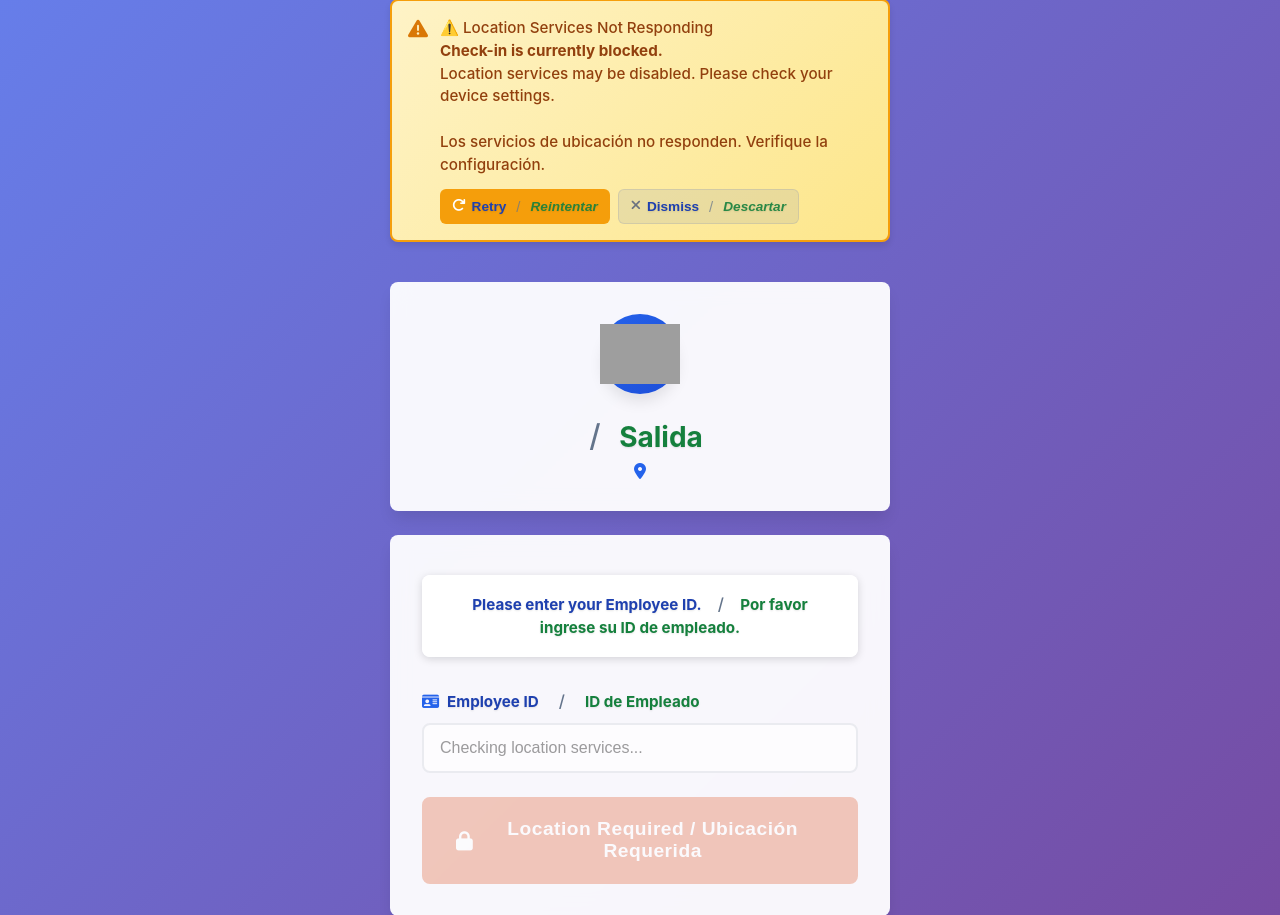
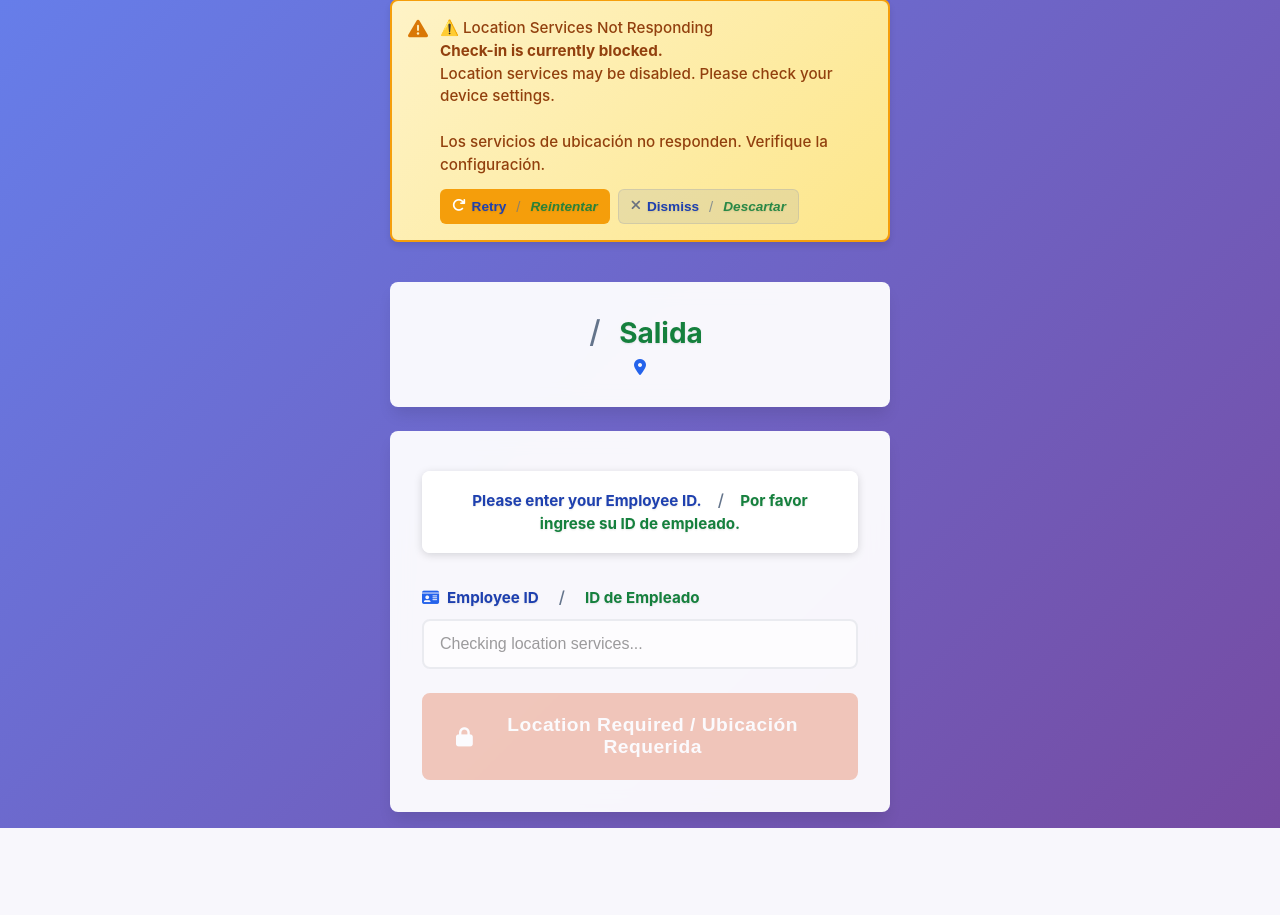
Before and after one commit to nguyen-ngo/QR_Code_Management, a Python web app: template templates/qr_destination.html in a window 1280 px wide. Shown: the part 17-932 px from the top of the page. After the commit the page ends 845 px from the top, so only its background shows below. Run offline with Jinja, Linux system fonts and the light colour scheme; the template is opened without the code that fills it, so the values that code supplies are empty; grey boxes are pictures that could not be loaded.

Commit message:
Destination page: remove logo

```diff
--- a/templates/qr_destination.html
+++ b/templates/qr_destination.html
@@ -1040,17 +1040,6 @@
     <div class="destination-container">
       <!-- Header Section with Dynamic Styling and Color-Coded Languages -->
       <div class="destination-header fade-transition active">
-        <div class="header-icon">
-          <!-- Company Logo -->
-          <img
-            src="{{ url_for('static', filename='images/logo.png') }}"
-            alt="Company Logo"
-            class="company-logo"
-            onerror="this.style.display='none'; this.nextElementSibling.style.display='flex';"
-          />
-          <!-- Fallback QR Icon (hidden by default, shown if logo fails to load) -->
-          <i class="fas fa-qrcode fallback-icon" style="display: none"></i>
-        </div>
         {% if qr_code.location_event == 'Check In' %}
         <h1>
           <span class="english-text">{{ qr_code.location_event }}</span>
```
